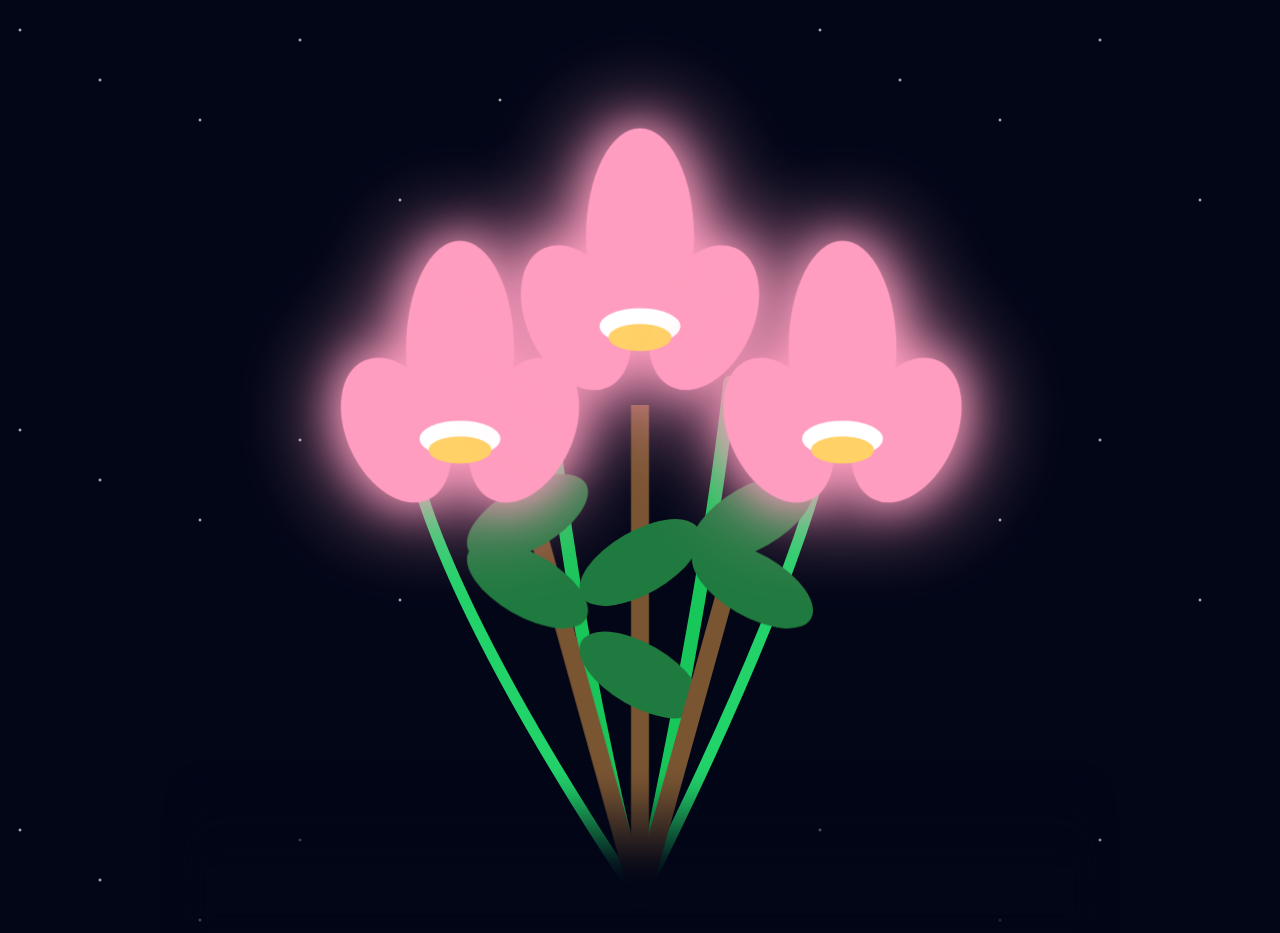
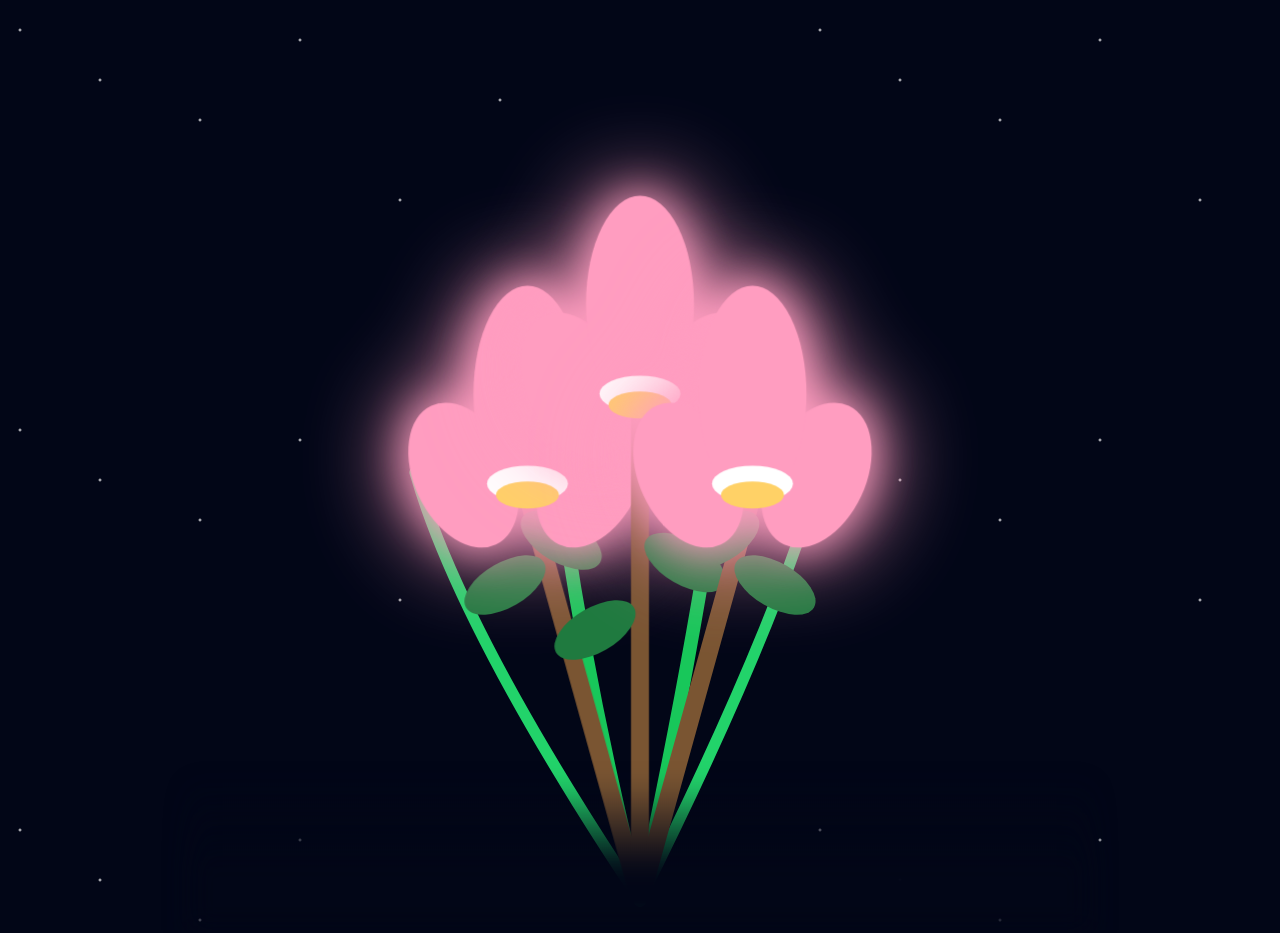
Before and after one commit to Vietconggl999/Happy-Women-s-Day-8-3, a plain HTML site: page index.html in a window 1280 px wide. Drawn offline with Linux system fonts and the light colour scheme.

Commit message:
Update index.html

```diff
--- a/index.html
+++ b/index.html
@@ -59,7 +59,6 @@ opacity:1;
 }
 }
 
-/* hoa đung đưa */
 .stem{
 transform-origin:bottom center;
 animation:sway 4s ease-in-out infinite;
@@ -71,7 +70,6 @@ animation:sway 4s ease-in-out infinite;
 100%{transform:rotate(-2deg)}
 }
 
-/* cỏ mọc */
 .grass path{
 stroke-dasharray:300;
 stroke-dashoffset:300;
@@ -86,7 +84,7 @@ stroke-dashoffset:0;
 
 .ground{
 position:absolute;
-bottom:-220px;   /* đẩy vùng mờ xuống dưới */
+bottom:-220px;
 width:100%;
 height:100px;
 background:linear-gradient(to top,#020617 40%,transparent);
@@ -106,12 +104,11 @@ filter:drop-shadow(0 0 10px #ff9dc0)
 <body>
 
 <div class="scene">
-
 <div class="ground"></div>
 
 <svg viewBox="0 0 400 420">
 
-<!-- CỎ XUNG QUANH -->
+<!-- CỎ -->
 <g class="grass">
 
 <path d="M200 400 Q170 280 160 180" stroke="#18c75a" stroke-width="6" fill="none" stroke-linecap="round"/>
@@ -121,111 +118,69 @@ filter:drop-shadow(0 0 10px #ff9dc0)
 
 </g>
 
-<!-- THÂN HOA TRÁI -->
+<!-- HOA TRÁI -->
 <g class="stem">
 
 <line x1="200" y1="400" x2="150" y2="220"
 stroke="#7a5532" stroke-width="8"/>
 
-<ellipse cx="150" cy="230" rx="30" ry="14"
-fill="#1f7a3f" transform="rotate(-30 150 230)"/>
-
-<ellipse cx="150" cy="260" rx="30" ry="14"
-fill="#1f7a3f" transform="rotate(30 150 260)"/>
+<!-- lá -->
+<ellipse cx="140" cy="260" rx="20" ry="10" fill="#1f7a3f" transform="rotate(-30 140 260)"/>
+<ellipse cx="165" cy="240" rx="20" ry="10" fill="#1f7a3f" transform="rotate(30 165 240)"/>
 
 <!-- hoa -->
-<g transform="translate(120,200)" class="flowerGlow">
+<g transform="translate(150,220)" class="flowerGlow">
 
-<ellipse cx="-22" cy="-20" rx="22" ry="34"
-fill="#ff9dc0"
-transform="rotate(-25)"/>
+<ellipse cx="-22" cy="-20" rx="22" ry="34" fill="#ff9dc0" transform="rotate(-25)"/>
+<ellipse cx="22" cy="-20" rx="22" ry="34" fill="#ff9dc0" transform="rotate(25)"/>
+<ellipse cx="0" cy="-45" rx="24" ry="48" fill="#ff9dc0"/>
 
-<ellipse cx="22" cy="-20" rx="22" ry="34"
-fill="#ff9dc0"
-transform="rotate(25)"/>
-
-<ellipse cx="0" cy="-45" rx="24" ry="48"
-fill="#ff9dc0"/>
-
-<ellipse cx="0" cy="-5" rx="18" ry="8"
-fill="#ffffff"/>
-
-<ellipse cx="0" cy="0" rx="14" ry="6"
-fill="#ffd166"/>
+<ellipse cx="0" cy="-5" rx="18" ry="8" fill="#ffffff"/>
+<ellipse cx="0" cy="0" rx="14" ry="6" fill="#ffd166"/>
 
 </g>
 
 </g>
 
-<!-- THÂN HOA GIỮA -->
+<!-- HOA GIỮA -->
 <g class="stem">
 
 <line x1="200" y1="400" x2="200" y2="180"
 stroke="#7a5532" stroke-width="8"/>
 
-<ellipse cx="200" cy="250" rx="30" ry="14"
-fill="#1f7a3f" transform="rotate(-30 200 250)"/>
+<ellipse cx="180" cy="280" rx="20" ry="10" fill="#1f7a3f" transform="rotate(-30 180 280)"/>
+<ellipse cx="220" cy="250" rx="20" ry="10" fill="#1f7a3f" transform="rotate(30 220 250)"/>
 
-<ellipse cx="200" cy="300" rx="30" ry="14"
-fill="#1f7a3f" transform="rotate(30 200 300)"/>
+<g transform="translate(200,180)" class="flowerGlow">
 
-<g transform="translate(200,150)" class="flowerGlow">
-
-<!-- cánh trái -->
-<ellipse cx="-22" cy="-20" rx="22" ry="34"
-fill="#ff9dc0"
-transform="rotate(-25)"/>
-
-<!-- cánh phải -->
-<ellipse cx="22" cy="-20" rx="22" ry="34"
-fill="#ff9dc0"
-transform="rotate(25)"/>
-
-<!-- cánh giữa -->
+<ellipse cx="-22" cy="-20" rx="22" ry="34" fill="#ff9dc0" transform="rotate(-25)"/>
+<ellipse cx="22" cy="-20" rx="22" ry="34" fill="#ff9dc0" transform="rotate(25)"/>
 <ellipse cx="0" cy="-45" rx="24" ry="48" fill="#ff9dc0"/>
 
-<!-- lõi trắng -->
-<ellipse cx="0" cy="-5" rx="18" ry="8"
-fill="#ffffff"/>
-
-<!-- lõi vàng -->
-<ellipse cx="0" cy="0" rx="14" ry="6"
-fill="#ffd166"/>
+<ellipse cx="0" cy="-5" rx="18" ry="8" fill="#ffffff"/>
+<ellipse cx="0" cy="0" rx="14" ry="6" fill="#ffd166"/>
 
 </g>
 
 </g>
 
-<!-- THÂN HOA PHẢI -->
+<!-- HOA PHẢI -->
 <g class="stem">
 
 <line x1="200" y1="400" x2="250" y2="220"
 stroke="#7a5532" stroke-width="8"/>
 
-<ellipse cx="250" cy="230" rx="30" ry="14"
-fill="#1f7a3f" transform="rotate(-30 250 230)"/>
+<ellipse cx="235" cy="240" rx="20" ry="10" fill="#1f7a3f" transform="rotate(-30 235 240)"/>
+<ellipse cx="260" cy="260" rx="20" ry="10" fill="#1f7a3f" transform="rotate(30 260 260)"/>
 
-<ellipse cx="250" cy="260" rx="30" ry="14"
-fill="#1f7a3f" transform="rotate(30 250 260)"/>
+<g transform="translate(250,220)" class="flowerGlow">
 
-<g transform="translate(290,200)" class="flowerGlow">
+<ellipse cx="-22" cy="-20" rx="22" ry="34" fill="#ff9dc0" transform="rotate(-25)"/>
+<ellipse cx="22" cy="-20" rx="22" ry="34" fill="#ff9dc0" transform="rotate(25)"/>
+<ellipse cx="0" cy="-45" rx="24" ry="48" fill="#ff9dc0"/>
 
-<ellipse cx="-22" cy="-20" rx="22" ry="34"
-fill="#ff9dc0"
-transform="rotate(-25)"/>
-
-<ellipse cx="22" cy="-20" rx="22" ry="34"
-fill="#ff9dc0"
-transform="rotate(25)"/>
-
-<ellipse cx="0" cy="-45" rx="24" ry="48"
-fill="#ff9dc0"/>
-
-<ellipse cx="0" cy="-5" rx="18" ry="8"
-fill="#ffffff"/>
-
-<ellipse cx="0" cy="0" rx="14" ry="6"
-fill="#ffd166"/>
+<ellipse cx="0" cy="-5" rx="18" ry="8" fill="#ffffff"/>
+<ellipse cx="0" cy="0" rx="14" ry="6" fill="#ffd166"/>
 
 </g>
 
```
